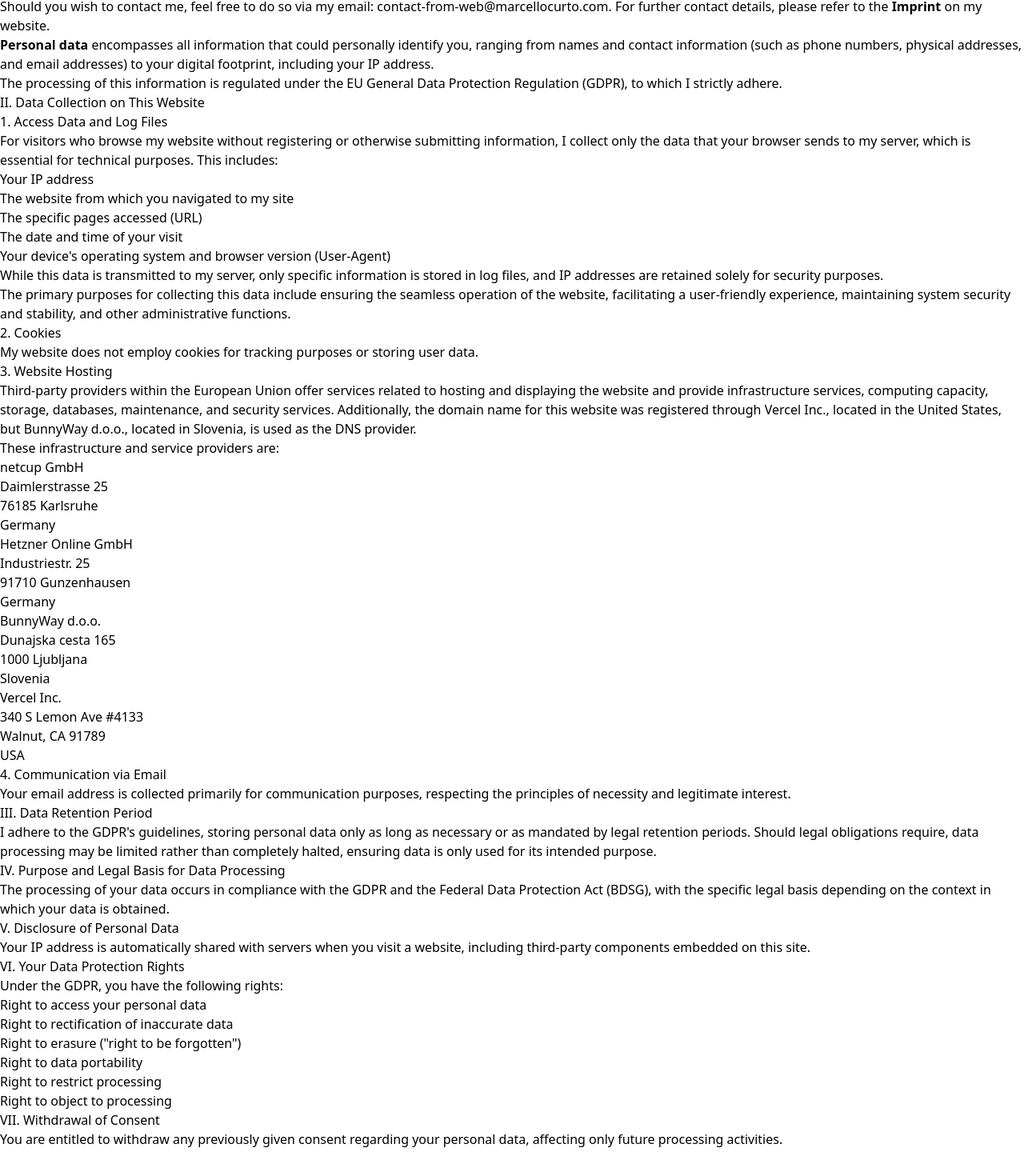
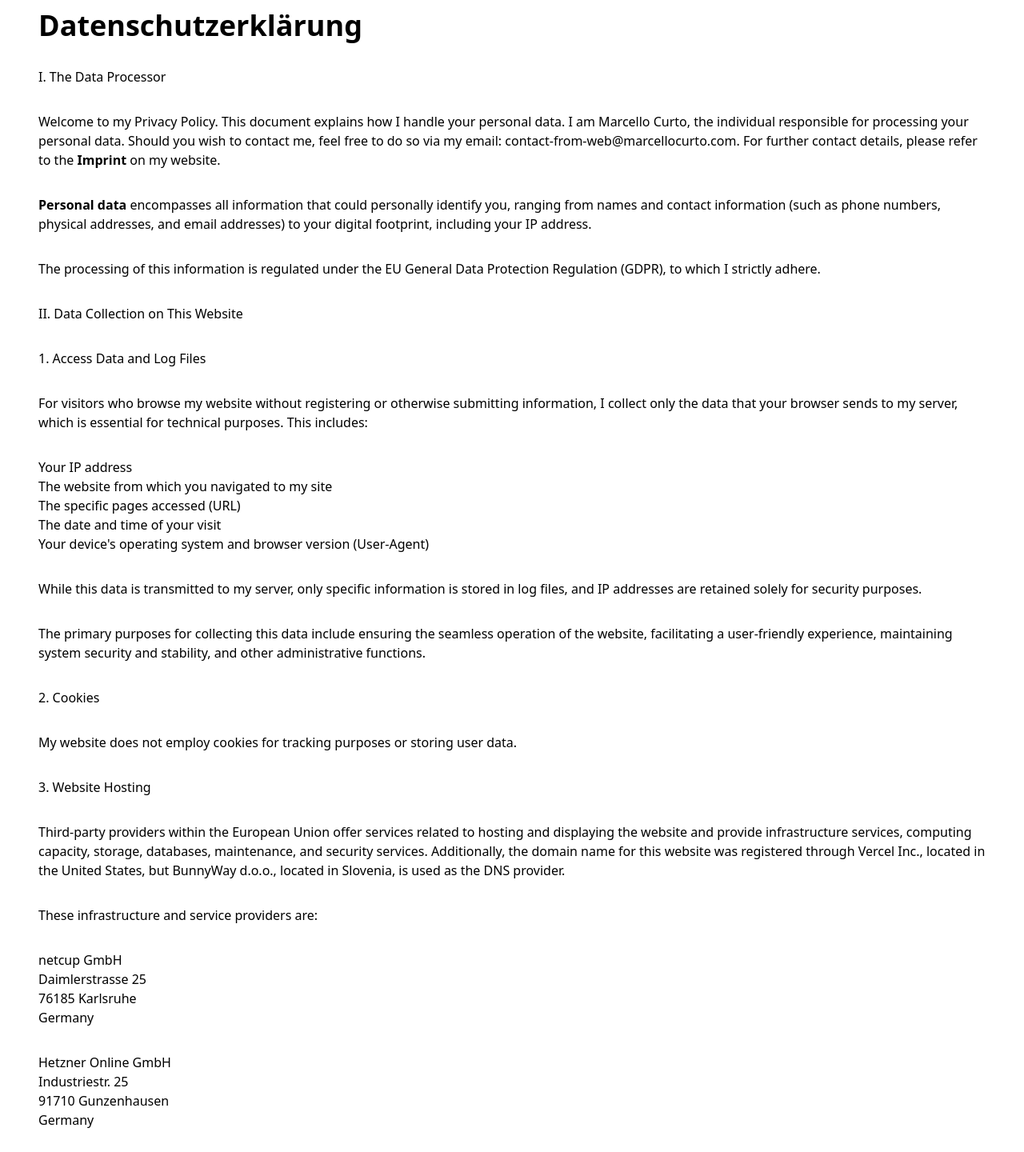
Before and after one commit to marcellocurto/gdpr.fyi, a Next.js app: page /datenschutzerklaerung in a window 1280 px wide. Shown: the part 112-1552 px from the top of the page at 80% size. Built offline with nearby package versions, Linux system fonts and the light colour scheme.

Commit message:
basice page styling

```diff
--- a/app/datenschutzerklaerung/page.tsx
+++ b/app/datenschutzerklaerung/page.tsx
@@ -1,15 +1,19 @@
+import { PageLayout, H2, H3, P, PageTitle } from "@/components/page";
 import { Metadata } from "next";
 import Link from "next/link";
 
+const title="Datenschutzerklärung"
+
 export const metadata: Metadata = {
-	title: "Privacy Policy",
+	title
 };
 
 export default function PrivacyPolicyPage() {
 	return (
-		<article>
-			<h2>I. The Data Processor</h2>
-			<p>
+		<PageLayout>
+			<PageTitle>{title}</PageTitle>
+			<H2>I. The Data Processor</H2>
+			<P>
 				Welcome to my Privacy Policy. This document explains how I handle your personal data. I am
 				Marcello Curto, the individual responsible for processing your personal data. Should you
 				wish to contact me, feel free to do so via my email:{" "}
@@ -19,25 +23,25 @@ export default function PrivacyPolicyPage() {
 					<Link href="https://marcellocurto.com/imprint">Imprint</Link>
 				</strong>{" "}
 				on my website.
-			</p>
-			<p>
+			</P>
+			<P>
 				<strong>Personal data</strong> encompasses all information that could personally identify
 				you, ranging from names and contact information (such as phone numbers, physical addresses,
 				and email addresses) to your digital footprint, including your IP address.
-			</p>
-			<p>
+			</P>
+			<P>
 				The processing of this information is regulated under the EU General Data Protection
 				Regulation (GDPR), to which I strictly adhere.
-			</p>
+			</P>
 
-			<h2>II. Data Collection on This Website</h2>
+			<H2>II. Data Collection on This Website</H2>
 
-			<h3>1. Access Data and Log Files</h3>
-			<p>
+			<H3>1. Access Data and Log Files</H3>
+			<P>
 				For visitors who browse my website without registering or otherwise submitting information,
 				I collect only the data that your browser sends to my server, which is essential for
 				technical purposes. This includes:
-			</p>
+			</P>
 			<ul>
 				<li>Your IP address</li>
 				<li>The website from which you navigated to my site</li>
@@ -45,29 +49,29 @@ export default function PrivacyPolicyPage() {
 				<li>The date and time of your visit</li>
 				<li>Your device&apos;s operating system and browser version (User-Agent)</li>
 			</ul>
-			<p>
+			<P>
 				While this data is transmitted to my server, only specific information is stored in log
 				files, and IP addresses are retained solely for security purposes.
-			</p>
-			<p>
+			</P>
+			<P>
 				The primary purposes for collecting this data include ensuring the seamless operation of the
 				website, facilitating a user-friendly experience, maintaining system security and stability,
 				and other administrative functions.
-			</p>
+			</P>
 
-			<h3>2. Cookies</h3>
-			<p>My website does not employ cookies for tracking purposes or storing user data.</p>
+			<H3>2. Cookies</H3>
+			<P>My website does not employ cookies for tracking purposes or storing user data.</P>
 
-			<h3>3. Website Hosting</h3>
-			<p>
+			<H3>3. Website Hosting</H3>
+			<P>
 				Third-party providers within the European Union offer services related to hosting and
 				displaying the website and provide infrastructure services, computing capacity, storage,
 				databases, maintenance, and security services. Additionally, the domain name for this
 				website was registered through Vercel Inc., located in the United States, but BunnyWay
 				d.o.o., located in Slovenia, is used as the DNS provider.
-			</p>
-			<p>These infrastructure and service providers are:</p>
-			<p>
+			</P>
+			<P>These infrastructure and service providers are:</P>
+			<P>
 				netcup GmbH
 				<br />
 				Daimlerstrasse 25
@@ -75,8 +79,8 @@ export default function PrivacyPolicyPage() {
 				76185 Karlsruhe
 				<br />
 				Germany
-			</p>
-			<p>
+			</P>
+			<P>
 				Hetzner Online GmbH
 				<br />
 				Industriestr. 25
@@ -84,8 +88,8 @@ export default function PrivacyPolicyPage() {
 				91710 Gunzenhausen
 				<br />
 				Germany
-			</p>
-			<p>
+			</P>
+			<P>
 				BunnyWay d.o.o.
 				<br />
 				Dunajska cesta 165
@@ -93,8 +97,8 @@ export default function PrivacyPolicyPage() {
 				1000 Ljubljana
 				<br />
 				Slovenia
-			</p>
-			<p>
+			</P>
+			<P>
 				Vercel Inc.
 				<br />
 				340 S Lemon Ave #4133
@@ -102,37 +106,37 @@ export default function PrivacyPolicyPage() {
 				Walnut, CA 91789
 				<br />
 				USA
-			</p>
+			</P>
 
-			<h3>4. Communication via Email</h3>
-			<p>
+			<H3>4. Communication via Email</H3>
+			<P>
 				Your email address is collected primarily for communication purposes, respecting the
 				principles of necessity and legitimate interest.
-			</p>
+			</P>
 
-			<h2>III. Data Retention Period</h2>
-			<p>
+			<H2>III. Data Retention Period</H2>
+			<P>
 				I adhere to the GDPR&apos;s guidelines, storing personal data only as long as necessary or
 				as mandated by legal retention periods. Should legal obligations require, data processing
 				may be limited rather than completely halted, ensuring data is only used for its intended
 				purpose.
-			</p>
+			</P>
 
-			<h2>IV. Purpose and Legal Basis for Data Processing</h2>
-			<p>
+			<H2>IV. Purpose and Legal Basis for Data Processing</H2>
+			<P>
 				The processing of your data occurs in compliance with the GDPR and the Federal Data
 				Protection Act (BDSG), with the specific legal basis depending on the context in which your
 				data is obtained.
-			</p>
+			</P>
 
-			<h2>V. Disclosure of Personal Data</h2>
-			<p>
+			<H2>V. Disclosure of Personal Data</H2>
+			<P>
 				Your IP address is automatically shared with servers when you visit a website, including
 				third-party components embedded on this site.
-			</p>
+			</P>
 
-			<h2>VI. Your Data Protection Rights</h2>
-			<p>Under the GDPR, you have the following rights:</p>
+			<H2>VI. Your Data Protection Rights</H2>
+			<P>Under the GDPR, you have the following rights:</P>
 			<ul>
 				<li>Right to access your personal data</li>
 				<li>Right to rectification of inaccurate data</li>
@@ -142,18 +146,18 @@ export default function PrivacyPolicyPage() {
 				<li>Right to object to processing</li>
 			</ul>
 
-			<h2>VII. Withdrawal of Consent</h2>
-			<p>
+			<H2>VII. Withdrawal of Consent</H2>
+			<P>
 				You are entitled to withdraw any previously given consent regarding your personal data,
 				affecting only future processing activities.
-			</p>
+			</P>
 
-			<h2>VIII. Amendments to This Data Protection Declaration</h2>
-			<p>
+			<H2>VIII. Amendments to This Data Protection Declaration</H2>
+			<P>
 				Should there be a change in the legal framework, my online offerings, or my data collection
 				practices, this data protection declaration might be updated, subject to your consent where
 				necessary.
-			</p>
-		</article>
+			</P>
+		</PageLayout>
 	);
 }
--- a/app/faelle/page.tsx
+++ b/app/faelle/page.tsx
@@ -1,4 +1,5 @@
 import { getActiveCasesRecords } from "@/lib/airtable/records";
+import { CalendarClock } from "lucide-react";
 
 export default async function Home() {
 	const records = await getActiveCasesRecords();
@@ -6,14 +7,23 @@ export default async function Home() {
 	return (
 		<div className="flex flex-col items-center justify-center gap-8 p-12">
 			<h1 className="text-4xl font-bold">Fälle</h1>
-			<div className="grid grid-cols-1 gap-4 md:grid-cols-2 lg:grid-cols-3">
+			<div className="grid grid-cols-1 gap-4 lg:grid-cols-2">
 				{records.map(({ id, fields }) => (
-					<div className="flex flex-col gap-6 rounded-lg bg-zinc-200 p-4" key={id}>
+					<div className="flex w-full flex-col gap-6 rounded-lg bg-zinc-200 p-4" key={id}>
 						<h2 className="text-lg leading-tight font-bold">{fields.name}</h2>
-						<div className="flex flex-col gap-1">
+						<div className="flex flex-col justify-between gap-4">
 							{fields.summary && <p>{fields.summary}</p>}
-							{fields.status && <p>{fields.status}</p>}
-							{fields.dpa && <p>{fields.dpa}</p>}
+							{fields.dateStarted && (
+								<div className="flex items-center gap-1">
+									<CalendarClock className="size-4" />
+									<p>{fields.dateStarted}</p>
+								</div>
+							)}
+							{fields.status && (
+								<div className="flex items-center gap-2">
+									<p className="rounded-full bg-rose-300 px-3 py-1 text-sm">{fields.status}</p>
+								</div>
+							)}
 						</div>
 					</div>
 				))}
--- a/components/header.tsx
+++ b/components/header.tsx
@@ -2,13 +2,13 @@ import { Link } from "@/components/links";
 
 export function Header() {
 	return (
-		<header className="flex justify-between gap-6 rounded-lg bg-zinc-200 px-8 pt-6 pb-2 text-xl">
+		<header className="flex justify-between gap-6 bg-zinc-200 px-8 py-6 text-xl">
 			<div>
 				<Link className="font-black" href="/">
 					gdpr.fyi
 				</Link>
 			</div>
-			<div className="flex gap-6">
+			<div className="flex gap-6 font-bold">
 				<Link href="/faelle">Fälle</Link>
 				<Link href="/behoerden">Behörden</Link>
 			</div>
--- /dev/null
+++ b/components/page.tsx
@@ -0,0 +1,39 @@
+import React from "react";
+
+export function PageLayout({ children }: { children: React.ReactNode }) {
+	return (
+		<div className="prose prose-invert mx-auto flex max-w-7xl flex-col gap-8 p-12">{children}</div>
+	);
+}
+
+interface HeadingProps extends React.HTMLAttributes<HTMLHeadingElement> {
+	children: React.ReactNode;
+}
+
+interface ParagraphProps extends React.HTMLAttributes<HTMLParagraphElement> {
+	children: React.ReactNode;
+}
+
+export function PageTitle({ children, ...props }: HeadingProps) {
+	return (
+		<H1 className="text-4xl font-bold" {...props}>
+			{children}
+		</H1>
+	);
+}
+
+export function H1({ children, ...props }: HeadingProps) {
+	return <h1 {...props}>{children}</h1>;
+}
+
+export function H2({ children, ...props }: HeadingProps) {
+	return <h2 {...props}>{children}</h2>;
+}
+
+export function H3({ children, ...props }: HeadingProps) {
+	return <h3 {...props}>{children}</h3>;
+}
+
+export function P({ children, ...props }: ParagraphProps) {
+	return <p {...props}>{children}</p>;
+}
--- a/lib/airtable/records.ts
+++ b/lib/airtable/records.ts
@@ -47,6 +47,8 @@ type CasesFields = {
 	name?: string;
 	summary?: string;
 	status?: string;
+	dateStarted?: string;
+	dateEnded?: string;
 	dpa?: string[];
 	publish?: boolean;
 };
```
Also changed, not shown: app/impressum/page.tsx (+29 -22 lines).
